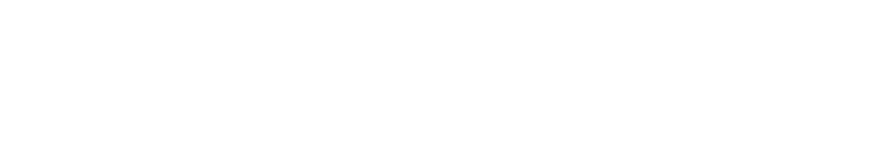
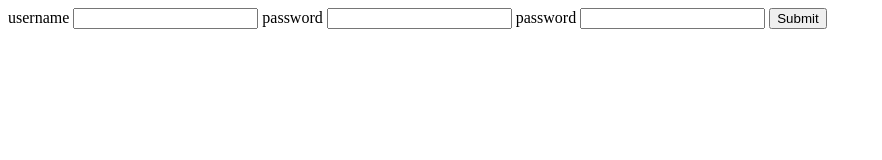
Before and after one commit to idkjs/plantpro-cloud, a plain HTML site: page client/login.html in a window 1280 px wide. Shown: the whole page, without its empty margins (0-882 px from the left). Drawn offline with Linux system fonts and the light colour scheme.

Commit message:
add manual account creation to the login page

```diff
--- a/client/login.html
+++ b/client/login.html
@@ -29,6 +29,17 @@ js.src = "//connect.facebook.net/en_US/sdk.js#xfbml=1&version=v2.8&appId=1560775
 fjs.parentNode.insertBefore(js, fjs);
     }(document, 'script', 'facebook-jssdk'));
     </script>
-    <div class="fb-login-button" data-max-rows="1" data-size="large" data-show-faces="true" data-auto-logout-link="false"></div>
+    <div class = "login-container">
+      <form action="/create-account" method="post">
+        <label for="username">username</label>
+        <input name="username" type="text" />
+        <label for="password1">password</label>
+        <input name="password1" type="password" />
+        <label for="password2">password</label>
+        <input name="password2" type="password" />
+        <input type="submit" />
+      </form>
+      <div class="fb-login-button" data-max-rows="1" data-size="large" data-show-faces="true" data-auto-logout-link="false"></div>
+    </div>
   </body>
 </html>
```
